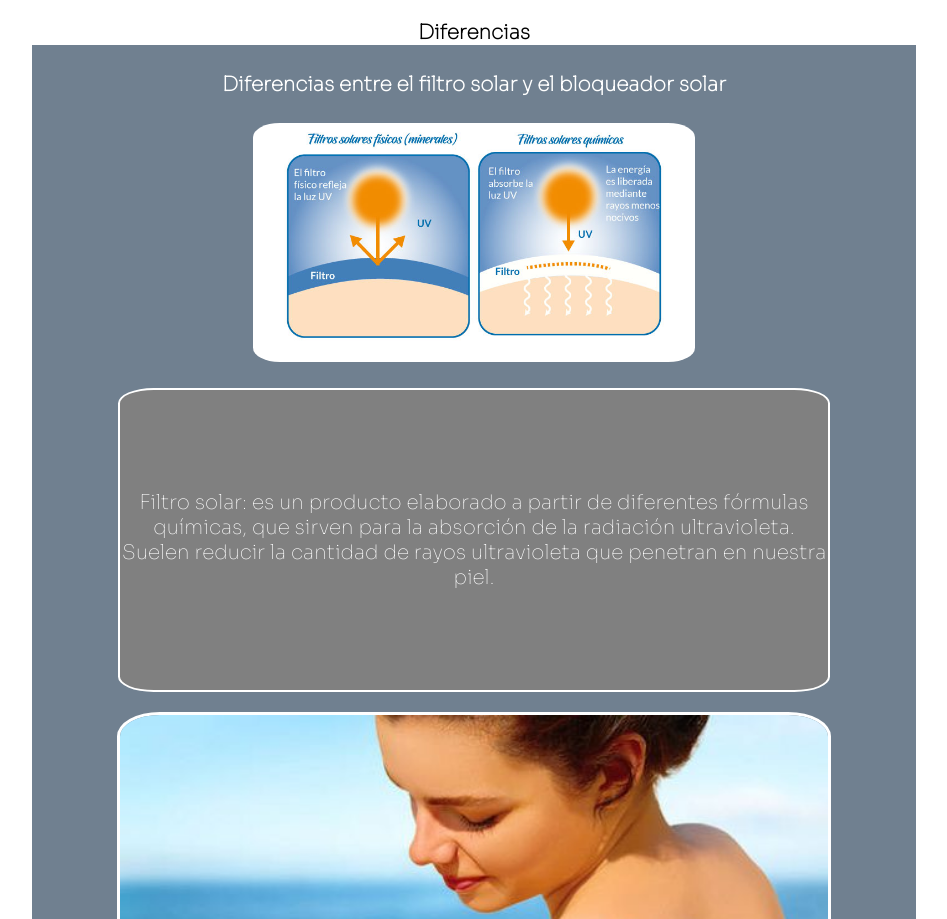
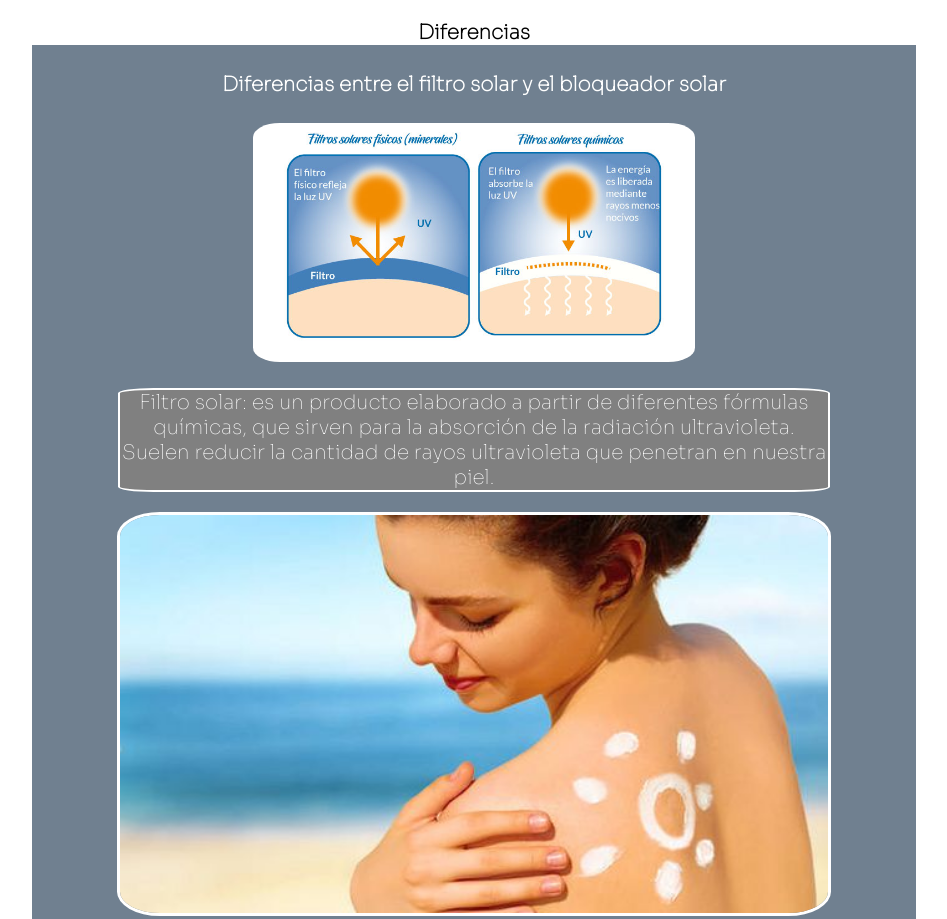
Before and after one commit to Dennisprogramers/quimica, a plain HTML site: page diferencia.html in a window 1280 px wide. Shown: the top 919 px of the page, without its empty margins (166-1113 px from the left). Drawn offline with Linux system fonts and the light colour scheme.

Commit message:
Update diferencia.css

```diff
--- a/diferencia.css
+++ b/diferencia.css
@@ -5,7 +5,7 @@
 }
 .contenedor2{
 	 width: 70%;
-	 height: 3000px;
+	 height: auto;
 	 background-color:#708090;
 }
 
```
